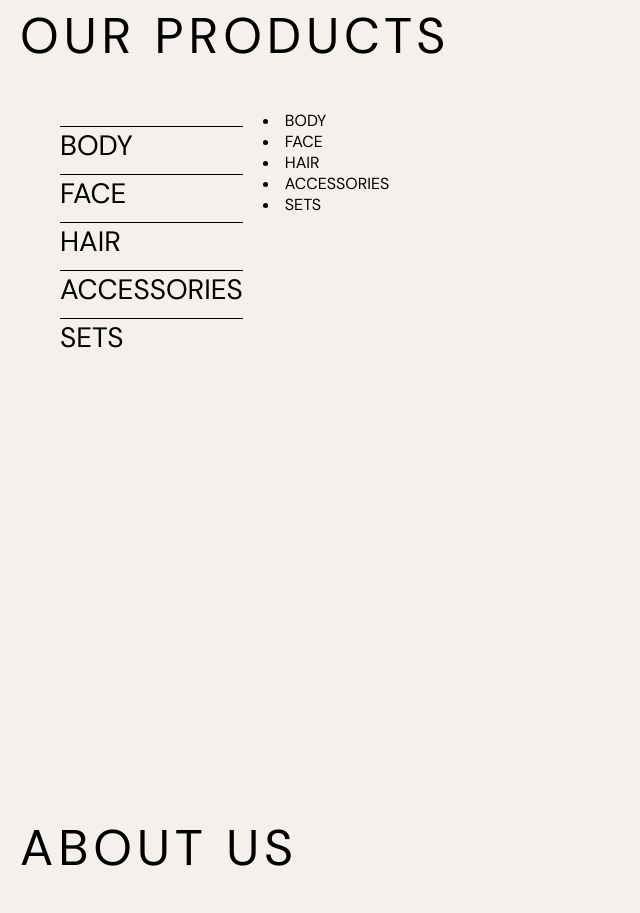
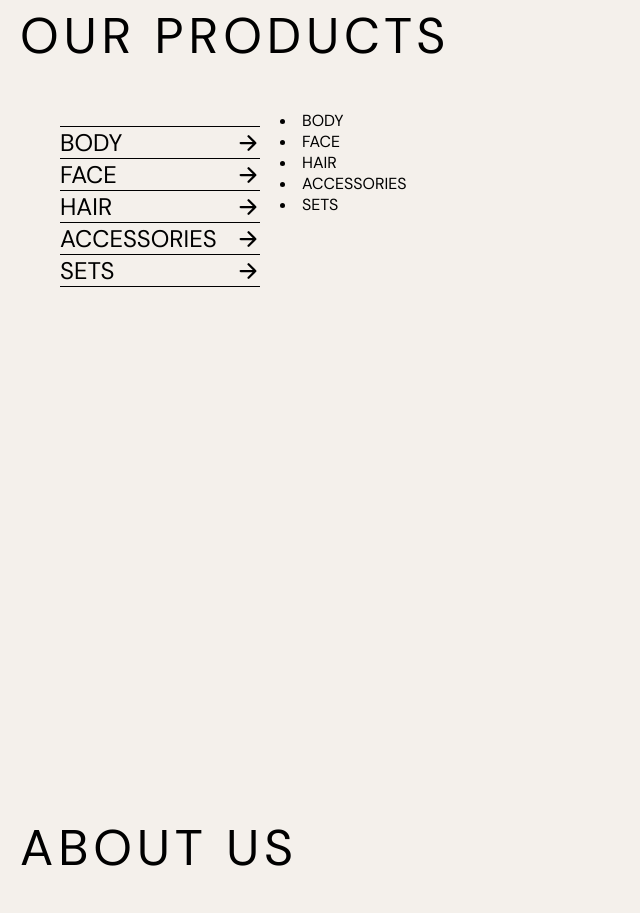
Before and after one commit to AsadKhan-11/Glam-Aura, a React (Vite) app: page / in a window 1280 px wide. Shown: the part 1020-1933 px from the top of the page, without its empty margins (0-640 px from the left). Built offline with nearby package versions, Linux system fonts and the light colour scheme.

Commit message:
Making Products List

```diff
--- a/src/Components/Products/Products.css
+++ b/src/Components/Products/Products.css
@@ -17,10 +17,23 @@
 
 .products-list {
   list-style: none;
+  display: flex;
+  flex-direction: column;
+  height: 100%;
 }
 
 .product-category {
-  font-size: 28px;
-  margin-bottom: 10px;
+  width: 200px;
+  font-size: 24px;
   border-top: 1px solid black;
+  display: flex;
+  align-items: center;
+  justify-content: space-between;
+  &:hover {
+    background-color: rgb(223, 223, 223);
+    cursor: pointer;
+  }
+  &:nth-last-child(1) {
+    border-bottom: 1px solid black;
+  }
 }
--- a/src/Components/Products/Products.jsx
+++ b/src/Components/Products/Products.jsx
@@ -6,11 +6,21 @@ function Products() {
       <h2 className="Products-header">OUR PRODUCTS</h2>
       <div className="container-wrapper">
         <ul className="products-list">
-          <li className="product-category">BODY</li>
-          <li className="product-category">FACE</li>
-          <li className="product-category">HAIR</li>
-          <li className="product-category">ACCESSORIES</li>
-          <li className="product-category">SETS</li>
+          <li className="product-category">
+            BODY <ion-icon name="arrow-forward-outline"></ion-icon>
+          </li>
+          <li className="product-category">
+            FACE <ion-icon name="arrow-forward-outline"></ion-icon>
+          </li>
+          <li className="product-category">
+            HAIR <ion-icon name="arrow-forward-outline"></ion-icon>
+          </li>
+          <li className="product-category">
+            ACCESSORIES <ion-icon name="arrow-forward-outline"></ion-icon>
+          </li>
+          <li className="product-category">
+            SETS <ion-icon name="arrow-forward-outline"></ion-icon>
+          </li>
         </ul>
         <div className="products-container">
           <li className="prodcut-category">BODY</li>
```
